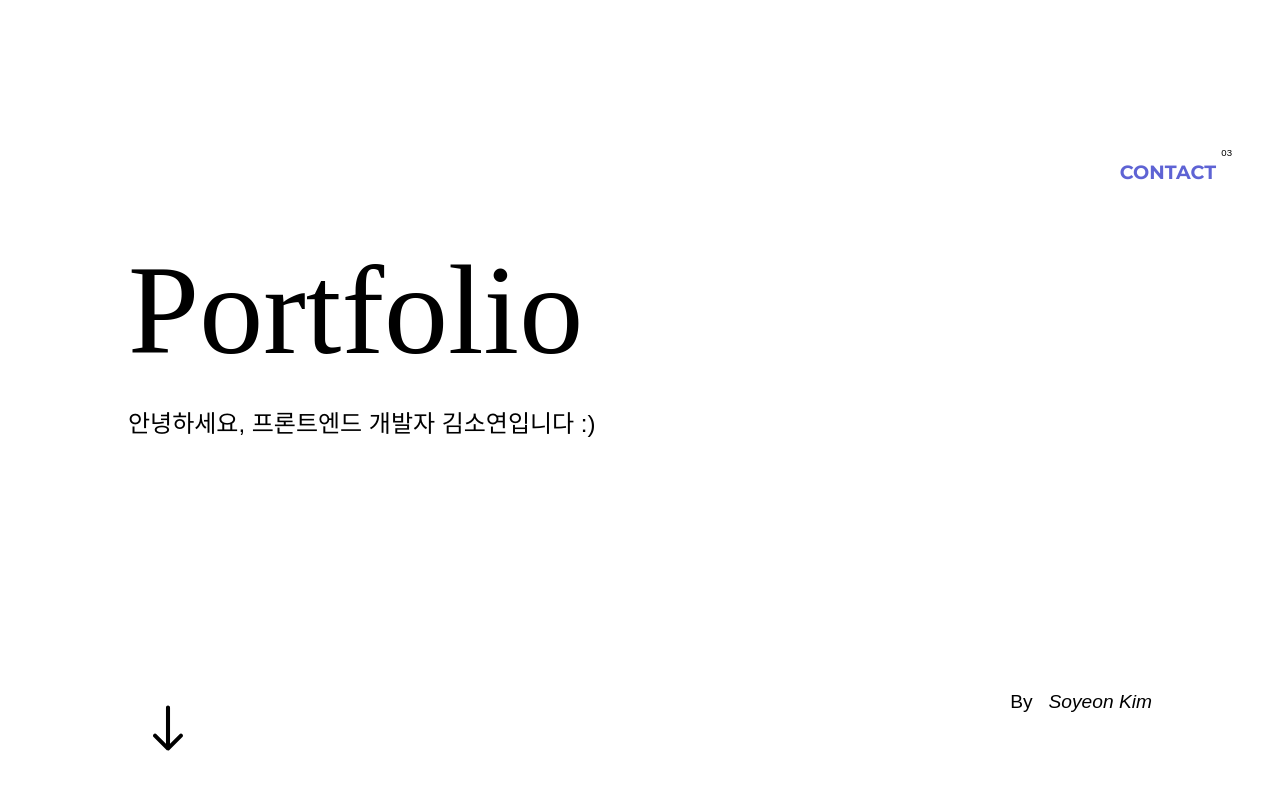
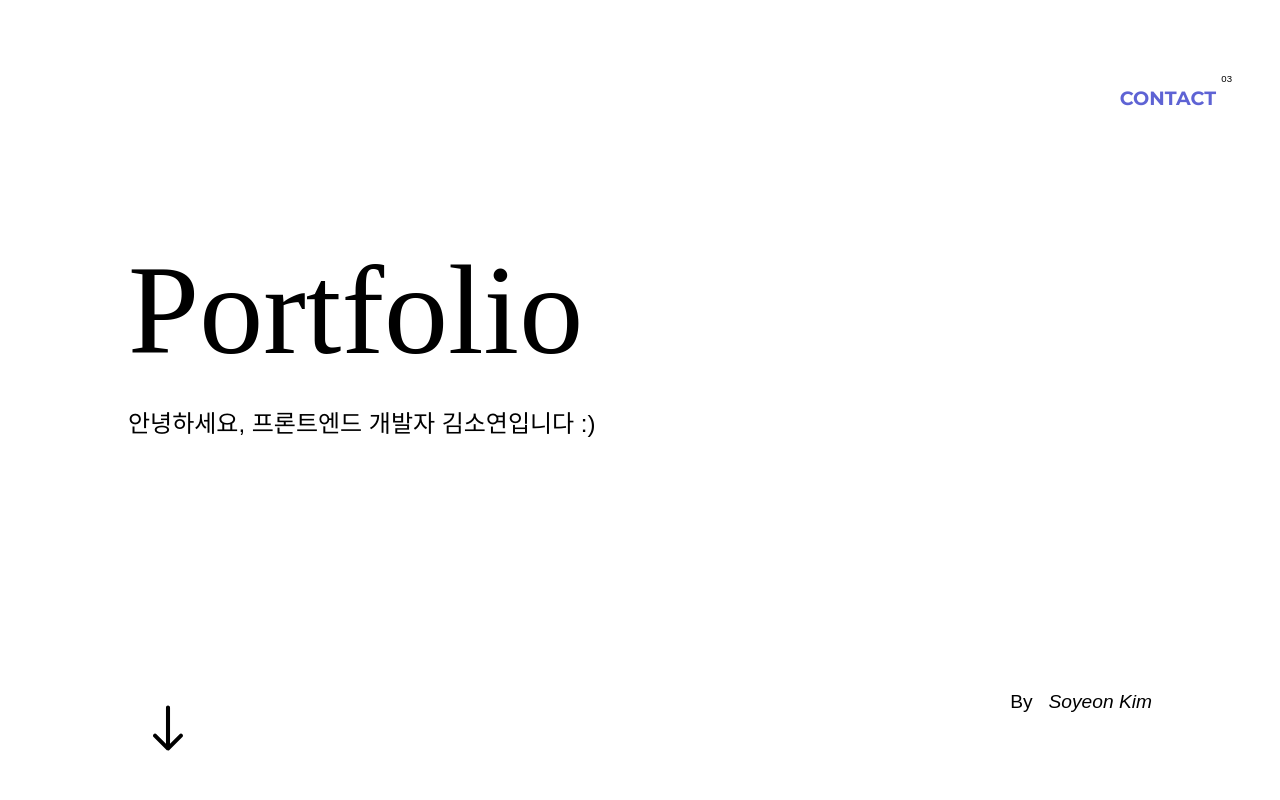
Before and after one commit to sykim0181/portfolio, a Next.js app: page / in a window 1280 px wide. Shown: the top 800 px of the page. Built offline with nearby package versions, Linux system fonts and the light colour scheme; a web font is replaced by a local one.

Commit message:
feat: 내비게이션 애니메이션 적용
- 현재 inView인 섹션에 해당하는 네비게이션 아이템의 위치를 제일 위에
  오게 애니메이션 적용

```diff
--- a/src/components/home/Navigation.tsx
+++ b/src/components/home/Navigation.tsx
@@ -1,8 +1,8 @@
 import { cn } from "@/utils";
-import { useInView } from "motion/react";
+import { useAnimate, useInView } from "motion/react";
 import { Montserrat } from "next/font/google";
 import Link from "next/link";
-import React, { memo, useMemo, useState } from "react";
+import React, { memo, useLayoutEffect, useMemo, useRef, useState } from "react";
 
 type TSection = {
   name: string;
@@ -26,22 +26,36 @@ const Navigation = (props: NavigationProps) => {
   const sectionsInView = sections.map(({ ref }) =>
     useInView(ref, { amount: "some" })
   );
-  const sectionIdxInView = useMemo(
+  const activeSectionIdx = useMemo(
     () => sectionsInView.findLastIndex((value) => value),
     [sectionsInView]
   );
 
+  const navRefs = sections.map(() => useRef<HTMLLIElement | null>(null));
+
   const [isOpen, setIsOpen] = useState(false);
+  const [scope, animate] = useAnimate();
+
+  useLayoutEffect(() => {
+    if (isOpen) {
+      animate(scope.current, { y: 0 });
+    } else {
+      const activeNav = navRefs[activeSectionIdx];
+      const activeNavOffset = activeNav?.current?.offsetTop ?? 0;
+      animate(scope.current, { y: -activeNavOffset });
+    }
+  }, [activeSectionIdx, isOpen, navRefs]);
 
   return (
     <nav className={`fixed top-[5rem] right-[5%] z-50`}>
-      <ul className="flex flex-col items-end">
+      <ul ref={scope} className="flex flex-col items-end">
         {sections.map(({ name, id }, idx) => {
-          const isInView = idx === sectionIdxInView;
+          const isInView = idx === activeSectionIdx;
           const show = isInView ? true : isOpen ? true : false;
 
           return (
             <li
+              ref={navRefs[idx]}
               className={cn([
                 "relative flex gap-[1rem] items-center py-[0.25rem] hover:before:w-1 hover:before:h-1 hover:before:bg-(--primary-color)",
                 show
```
